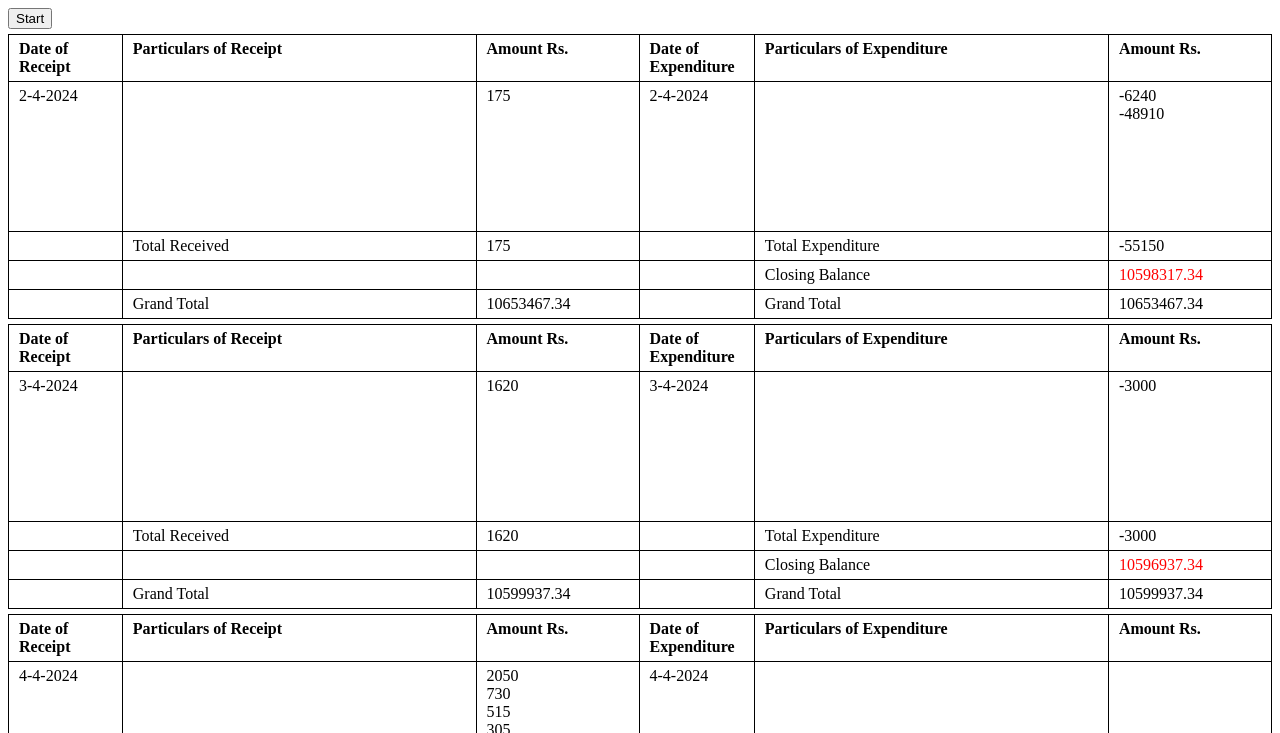
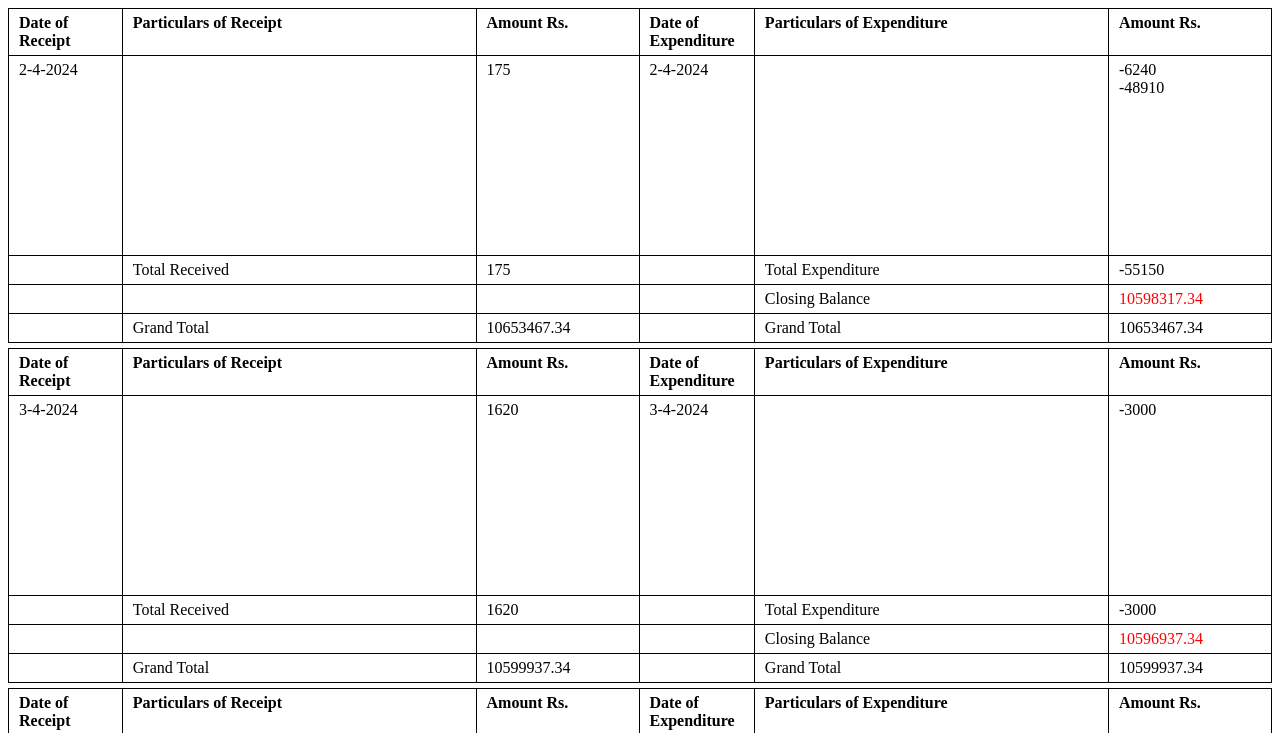
Before and after one commit to romanjan-das-2/CashbookApp, a plain HTML site: page index.html in a window 1280 px wide. Both pictures are taken after a click on the button "Start". Shown: the top 733 px of the page. Drawn offline with Linux system fonts and the light colour scheme.

Commit message:
style adjustment for printing

```diff
--- a/index.html
+++ b/index.html
@@ -10,7 +10,7 @@
 </head>
 
 <body>
-    <button onclick="startProgram();" type="button">Start</button>
+    <button id="startButton" onclick="startProgram(); document.getElementById('startButton').style.display='none';" type="button">Start</button>
     <table id="table_structure">
         <tr>
             <th class="firstColumn">Date of Receipt</th>
--- a/script.js
+++ b/script.js
@@ -342,6 +342,7 @@ function createTable(){
         clone_table=table_structure.cloneNode(true);
         document.body.appendChild(clone_table);
     }
+    table_structure.remove();
     insertDataToTable();
 }
 
--- a/style.css
+++ b/style.css
@@ -15,7 +15,7 @@ tr{
     height: 20px;
 }
 .tallRow{
-    height: 150px;
+    height: 200px;
 }
 .closingBalance{
     color: red;
@@ -29,3 +29,8 @@ tr{
 .thirdColumn,.sixthColumn{
     width: 150px;
 }
+@media print{
+    table{
+        page-break-inside: avoid;
+    }
+}
```
